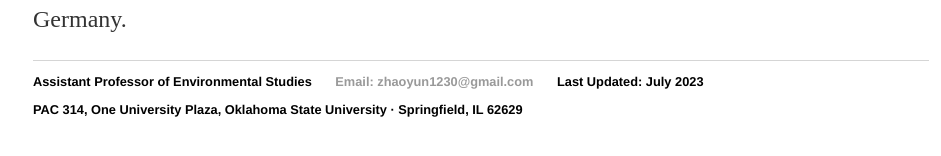
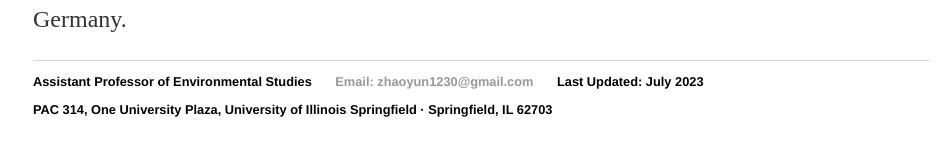
Before and after one commit to yun-zhao/yun-zhao.github.io, a Jekyll site: the page built from index.html, in a window 1280 px wide. Shown: the part 676-832 px from the top of the page, without its empty margins (159-1100 px from the left). Built offline with Jekyll 4.4.1, drawn with Linux system fonts in a browser that asks for light colours.

Commit message:
Update default.html

```diff
--- a/_layouts/default.html
+++ b/_layouts/default.html
@@ -34,7 +34,7 @@
    </ul>
    <ul>
 
-   <li>PAC 314, One University Plaza, Oklahoma State University · Springfield, IL 62629 </li>
+   <li>PAC 314, One University Plaza, University of Illinois Springfield · Springfield, IL 62703 </li>
 
    </ul>
   </footer>
```
